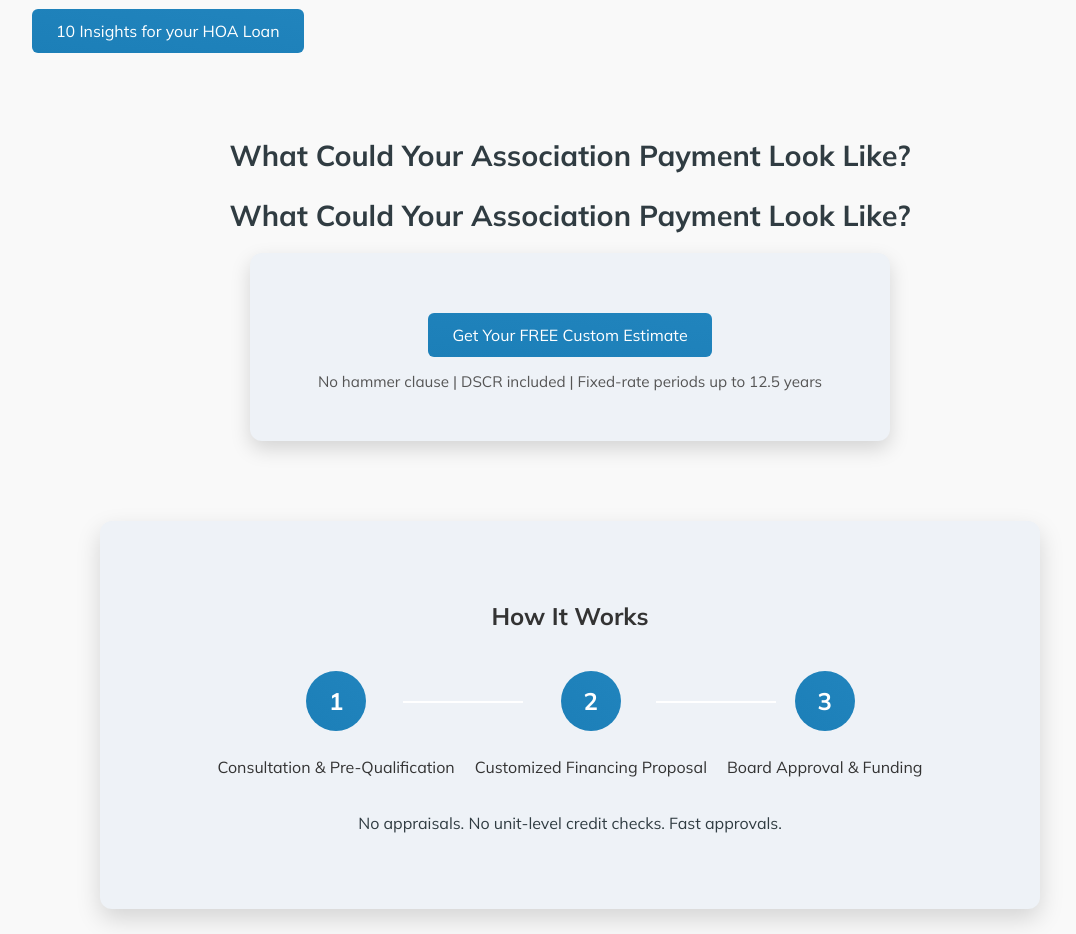
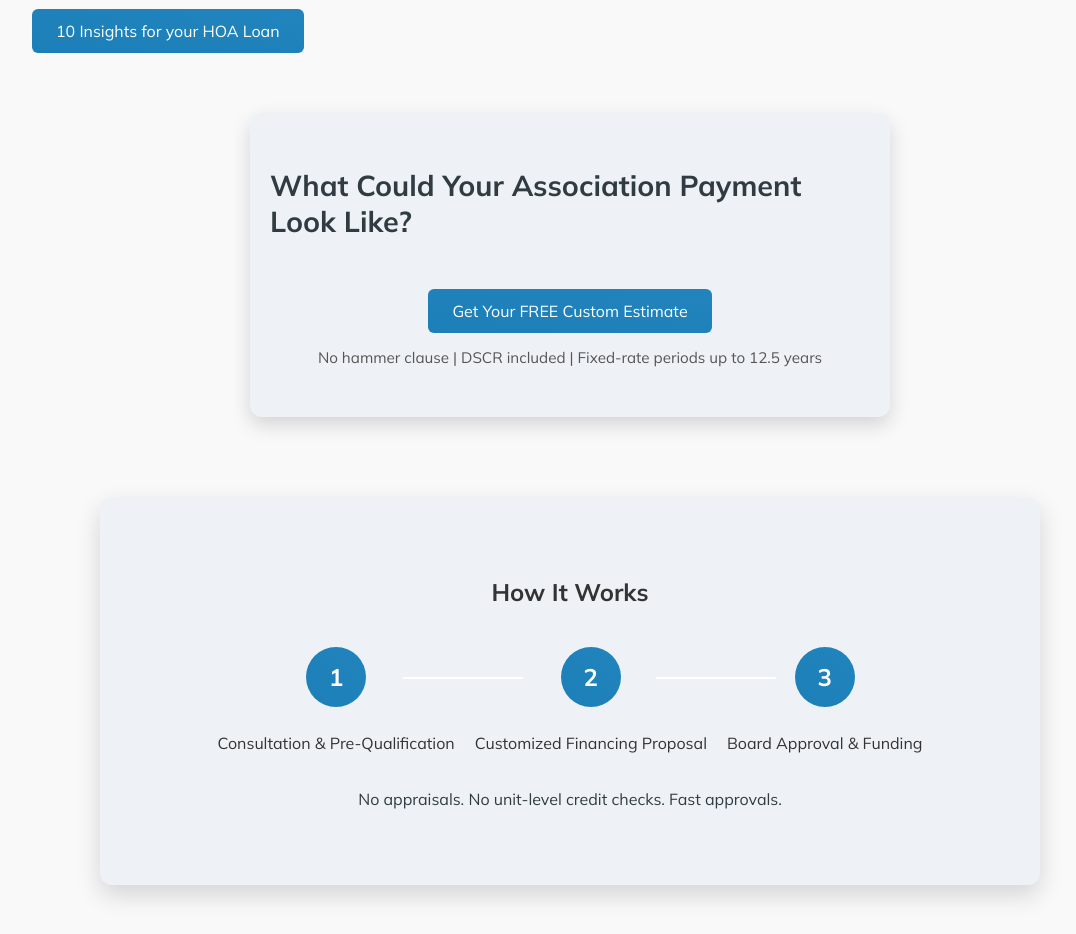
Before and after one commit to MetaCapFin/tu-cielo-site, a React (Create React App) app: page / in a window 1280 px wide. Shown: the part 1520-2454 px from the top of the page, without its empty margins (70-1146 px from the left). Built offline with nearby package versions, Linux system fonts and the light colour scheme.

Commit message:
Update App.js

```diff
--- a/src/App.js
+++ b/src/App.js
@@ -386,11 +386,9 @@ function Homepage() {
           {/* ESTIMATE SECTION */}
           <section>
             <div className="payment-estimate-section">
-              <h2>What Could Your Association Payment Look Like?</h2>
               <div className="payment-breakdown-wrapper">
-            <h2>What Could Your Association Payment Look Like?</h2>
                 <div className="payment-breakdown">
-
+                  <h2>What Could Your Association Payment Look Like?</h2>
                   {/* Modal Trigger */}
                   <div style={{ textAlign: "center" }}>
                     <button className="cta-button" onClick={() => setShowLoanCalculatorModal(true)}>
```
